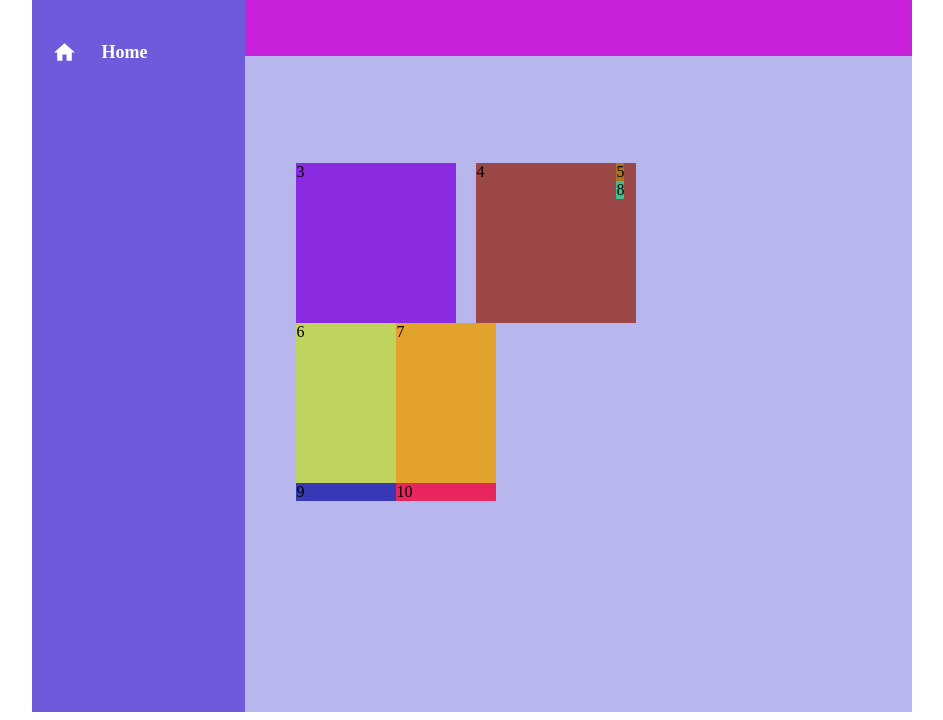
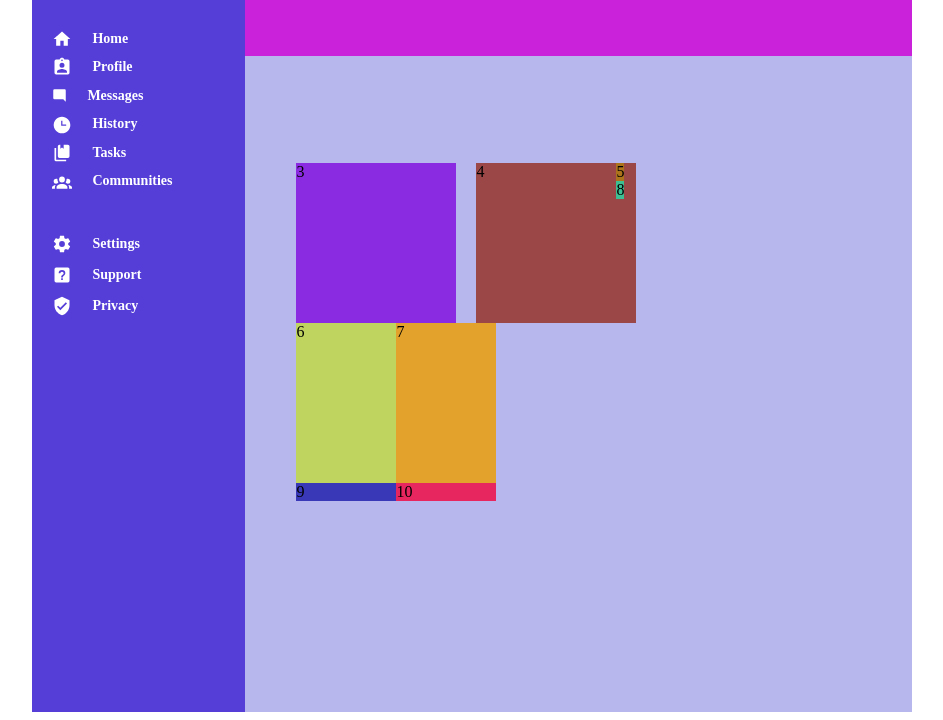
Before and after one commit to MichelleAppiah17/Admin_Dashboard, a plain HTML site: page index.html in a window 1280 px wide. Shown: the part 80-800 px from the top of the page, without its empty margins (198-1141 px from the left). Drawn offline with Linux system fonts and the light colour scheme.

Commit message:
done with dashboard

```diff
--- a/index.html
+++ b/index.html
@@ -17,12 +17,62 @@
                     </svg>
                     <h1>Dashboard</h1>
                 </div>
-                <div class="dashb_icon">
-                    <div class="icons">
-                        <svg xmlns="http://www.w3.org/2000/svg" viewBox="0 0 24 24" style="width: 25px; height: 25px">
+                <div  style="margin-top: 30px;">
+                    <div class="tab_1">
+                        <svg xmlns="http://www.w3.org/2000/svg" viewBox="0 0 24 24" style="width: 20px; height: 20px;">
                             <path fill="#FFFFFF" d="M10,20V14H14V20H19V12H22L12,3L2,12H5V20H10Z" />
                         </svg>
                         <h2>Home</h2>
+                    </div>
+                    <div class="tab_1">
+                        <svg xmlns="http://www.w3.org/2000/svg" viewBox="0 0 24 24" style="width: 20px; height: 20px;">
+                            <path fill="#FFFFFF" d="M18,19H6V17.6C6,15.6 10,14.5 12,14.5C14,14.5 18,15.6 18,17.6M12,7A3,3 0 0,1 15,10A3,3 0 0,1 12,13A3,3 0 0,1 9,10A3,3 0 0,1 12,7M12,3A1,1 0 0,1 13,4A1,1 0 0,1 12,5A1,1 0 0,1 11,4A1,1 0 0,1 12,3M19,3H14.82C14.4,1.84 13.3,1 12,1C10.7,1 9.6,1.84 9.18,3H5A2,2 0 0,0 3,5V19A2,2 0 0,0 5,21H19A2,2 0 0,0 21,19V5A2,2 0 0,0 19,3Z" />
+                        </svg>
+                        <h2>Profile</h2>
+                    </div>
+                    <div class="tab_1">
+                        <svg xmlns="http://www.w3.org/2000/svg" viewBox="0 0 24 24" style="width: 15px; height: 15px;">
+                            <path fill="#FFFFFF" d="M22,4C22,2.89 21.1,2 20,2H4A2,2 0 0,0 2,4V16A2,2 0 0,0 4,18H18L22,22V4Z" />
+                        </svg>
+                        <h2>Messages</h2>
+                    </div>
+                    <div class="tab_1">
+                        <svg xmlns="http://www.w3.org/2000/svg" viewBox="0 0 24 24" style="width: 20px; height: 20px;">
+                            <path fill="#FFFFFF" d="M12 2C6.5 2 2 6.5 2 12C2 17.5 6.5 22 12 22C17.5 22 22 17.5 22 12S17.5 2 12 2M17 13H11V7H12.5V11.5H17V13Z" />
+                        </svg>
+                        <h2>History</h2>
+                    </div>
+                    <div class="tab_1">
+                        <svg xmlns="http://www.w3.org/2000/svg" viewBox="0 0 24 24" style="width: 20px; height: 20px;">
+                            <path fill="#FFFFFF" d="M19,18H9A2,2 0 0,1 7,16V4A2,2 0 0,1 9,2H10V7L12,5.5L14,7V2H19A2,2 0 0,1 21,4V16A2,2 0 0,1 19,18M17,20V22H5A2,2 0 0,1 3,20V6H5V20H17Z" />
+                        </svg>
+                        <h2>Tasks</h2>
+                    </div>
+                    <div class="tab_1">
+                        <svg xmlns="http://www.w3.org/2000/svg" viewBox="0 0 24 24" style="width: 20px; height: 20px;">
+                            <path fill="#FFFFFF" d="M12,5.5A3.5,3.5 0 0,1 15.5,9A3.5,3.5 0 0,1 12,12.5A3.5,3.5 0 0,1 8.5,9A3.5,3.5 0 0,1 12,5.5M5,8C5.56,8 6.08,8.15 6.53,8.42C6.38,9.85 6.8,11.27 7.66,12.38C7.16,13.34 6.16,14 5,14A3,3 0 0,1 2,11A3,3 0 0,1 5,8M19,8A3,3 0 0,1 22,11A3,3 0 0,1 19,14C17.84,14 16.84,13.34 16.34,12.38C17.2,11.27 17.62,9.85 17.47,8.42C17.92,8.15 18.44,8 19,8M5.5,18.25C5.5,16.18 8.41,14.5 12,14.5C15.59,14.5 18.5,16.18 18.5,18.25V20H5.5V18.25M0,20V18.5C0,17.11 1.89,15.94 4.45,15.6C3.86,16.28 3.5,17.22 3.5,18.25V20H0M24,20H20.5V18.25C20.5,17.22 20.14,16.28 19.55,15.6C22.11,15.94 24,17.11 24,18.5V20Z" />
+                        </svg>
+                        <h2>Communities</h2>
+                    </div>
+                </div>
+                <div style="margin-top: 35px;">
+                    <div class="tab_2">
+                        <svg xmlns="http://www.w3.org/2000/svg" viewBox="0 0 24 24" style="width: 20px; height: 20px;">
+                            <path fill="#FFFFFF" d="M12,15.5A3.5,3.5 0 0,1 8.5,12A3.5,3.5 0 0,1 12,8.5A3.5,3.5 0 0,1 15.5,12A3.5,3.5 0 0,1 12,15.5M19.43,12.97C19.47,12.65 19.5,12.33 19.5,12C19.5,11.67 19.47,11.34 19.43,11L21.54,9.37C21.73,9.22 21.78,8.95 21.66,8.73L19.66,5.27C19.54,5.05 19.27,4.96 19.05,5.05L16.56,6.05C16.04,5.66 15.5,5.32 14.87,5.07L14.5,2.42C14.46,2.18 14.25,2 14,2H10C9.75,2 9.54,2.18 9.5,2.42L9.13,5.07C8.5,5.32 7.96,5.66 7.44,6.05L4.95,5.05C4.73,4.96 4.46,5.05 4.34,5.27L2.34,8.73C2.21,8.95 2.27,9.22 2.46,9.37L4.57,11C4.53,11.34 4.5,11.67 4.5,12C4.5,12.33 4.53,12.65 4.57,12.97L2.46,14.63C2.27,14.78 2.21,15.05 2.34,15.27L4.34,18.73C4.46,18.95 4.73,19.03 4.95,18.95L7.44,17.94C7.96,18.34 8.5,18.68 9.13,18.93L9.5,21.58C9.54,21.82 9.75,22 10,22H14C14.25,22 14.46,21.82 14.5,21.58L14.87,18.93C15.5,18.67 16.04,18.34 16.56,17.94L19.05,18.95C19.27,19.03 19.54,18.95 19.66,18.73L21.66,15.27C21.78,15.05 21.73,14.78 21.54,14.63L19.43,12.97Z" />
+                        </svg>
+                        <h2>Settings</h2>
+                    </div>
+                    <div class="tab_2">
+                        <svg xmlns="http://www.w3.org/2000/svg" viewBox="0 0 24 24" style="width: 20px; height: 20px;">
+                            <path fill="#FFFFFF" d="M11,18H13V16H11V18M12,6A4,4 0 0,0 8,10H10A2,2 0 0,1 12,8A2,2 0 0,1 14,10C14,12 11,11.75 11,15H13C13,12.75 16,12.5 16,10A4,4 0 0,0 12,6M5,3H19A2,2 0 0,1 21,5V19A2,2 0 0,1 19,21H5A2,2 0 0,1 3,19V5A2,2 0 0,1 5,3Z" />
+                        </svg>
+                        <h2>Support</h2>
+                    </div>
+                    <div class="tab_2">
+                        <svg xmlns="http://www.w3.org/2000/svg" viewBox="0 0 24 24" style="width: 20px; height: 20px;">
+                            <path fill="#FFFFFF" d="M10,17L6,13L7.41,11.59L10,14.17L16.59,7.58L18,9M12,1L3,5V11C3,16.55 6.84,21.74 12,23C17.16,21.74 21,16.55 21,11V5L12,1Z" />
+                        </svg>
+                        <h2>Privacy</h2>
                     </div>
                 </div>
             </div>
--- a/styles.css
+++ b/styles.css
@@ -9,7 +9,7 @@
     display: flex;
 }
 .dashboard{
-    background-color: rgb(110, 91, 219);
+    background-color: rgb(85, 62, 216);
     height: 98vh;
     width: 14em;
 }
@@ -26,15 +26,33 @@
 .dashb_icon{
     margin-top: 30px;
 }
-.icons{
+.tab_1{
     color: white;
-    font-size: 12px;
     display: flex;
-    justify-content: space-between;
+    flex-direction: row;
+    justify-content: flex-start;
     align-items: center;
-    width: 95px;
+    margin: 5px 20px;
+    line-height: 2%;
+}
+.tab_1 h2{
+    font-size: 14px;
     margin-left: 20px;
 }
+.tab_2{
+    color: white;
+    display: flex;
+    flex-direction: row;
+    justify-content: flex-start;
+    align-items: center;
+    margin-left: 20px;
+    line-height: 50%;
+}
+.tab_2 h2{
+    font-size: 14px;
+    margin-left: 20px;
+}
+
 .header{
     background-color: rgb(202, 34, 218);
     width: 44em;
```
